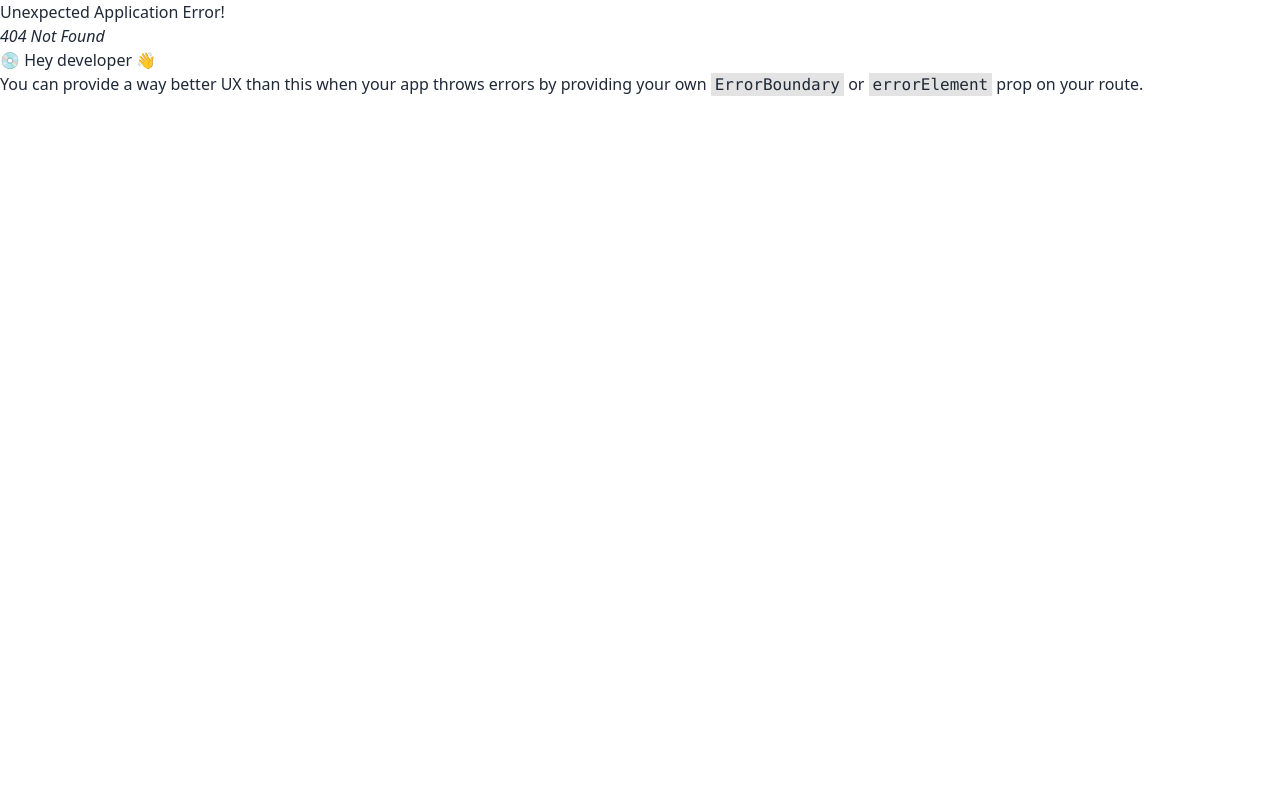
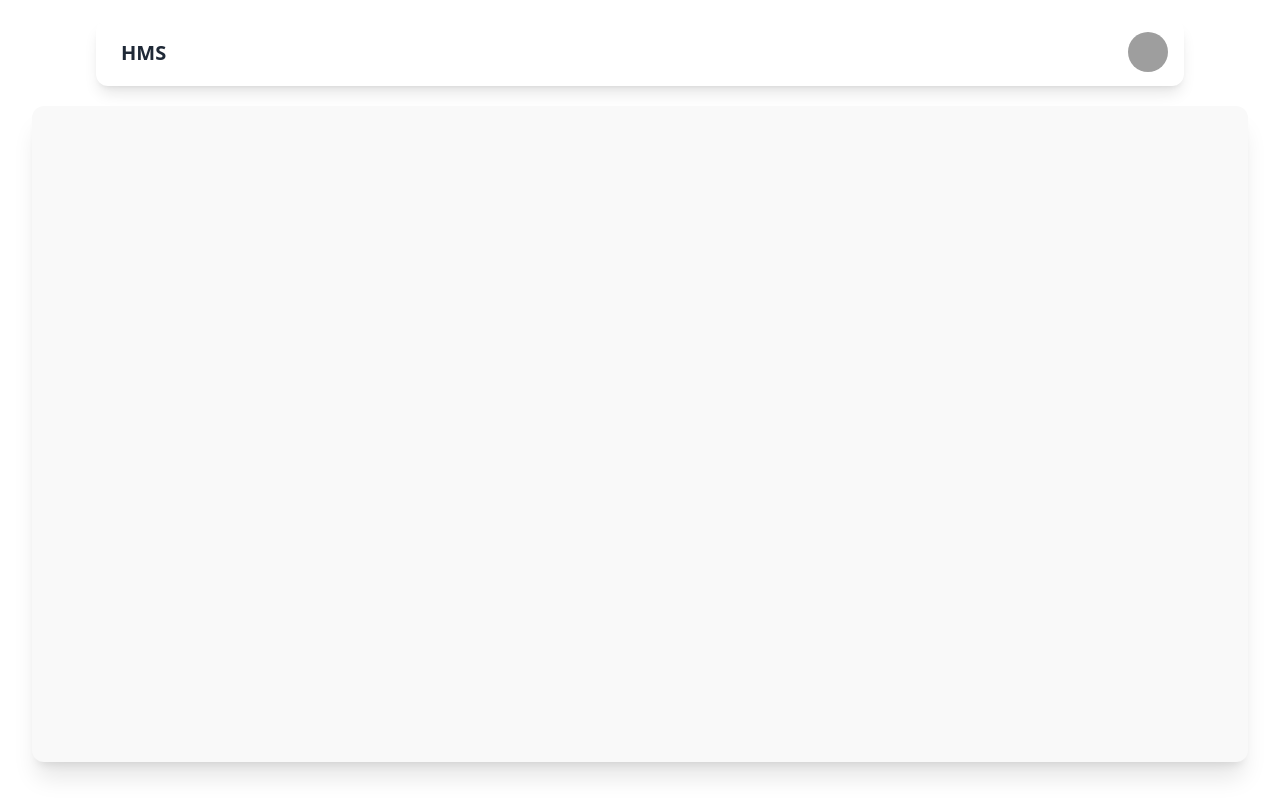
Before and after one commit to rirefat/hostel-management-system-client, a React (Create React App) app: page /student-panel in a window 1280 px wide. Before the commit this address had no page. Built offline with nearby package versions, Linux system fonts and the light colour scheme; grey boxes are pictures that could not be loaded.

Commit message:
done upto student panel basic layout

```diff
--- a/src/App.css
+++ b/src/App.css
@@ -1,6 +1,7 @@
 /*
 $max-width: 1440px;
-$universal-padding: 0 6rem;
+$universal-padding: 0 4rem;
 $primary-color: #EA5E34;
 $text-primary: #f9f9f9;
+$btn-hover-bg: #b52a19;
  */
--- a/src/App.js
+++ b/src/App.js
@@ -4,6 +4,7 @@ import { RouterProvider, createBrowserRouter } from 'react-router-dom';
 import Main from './Layout/Main';
 import Login from './FolderStructure/Pages/Login/Login';
 import RegistrationPage from './FolderStructure/RegistrationPage/RegistrationPage';
+import StudentPanel from './FolderStructure/Pages/StudentPanel/StudentPanel';
 
 function App() {
   const router = createBrowserRouter([
@@ -14,6 +15,7 @@ function App() {
         {path:'/', element: <Login></Login>},
         {path:'/login', element: <Login></Login>},
         {path:'/registration', element: <RegistrationPage></RegistrationPage>},
+        {path:'/student-panel', element: <StudentPanel></StudentPanel>},
       ]
     },
   ]);
--- a/src/FolderStructure/Components/Navbar/Navbar.js
+++ b/src/FolderStructure/Components/Navbar/Navbar.js
@@ -1,12 +1,13 @@
 import React from 'react';
 import './Navbar.css';
+import { Link } from 'react-router-dom';
 
 const Navbar = () => {
     return (
         <div className='navbar-section'>
             <div className="navbar bg-base-100 shadow-lg my-5 rounded-xl">
                 <div className="flex-1">
-                    <a className="btn btn-ghost normal-case text-xl">HMS</a>
+                    <Link className="btn btn-ghost normal-case text-xl">HMS</Link>
                 </div>
                 <div className="flex-none">
                     <ul className="menu menu-horizontal px-1">
@@ -17,10 +18,10 @@ const Navbar = () => {
                                 </div>
                             </label>
                             <ul tabIndex={0} className="mt-3 p-2 shadow menu menu-compact dropdown-content bg-base-100 rounded-box w-52">
-                                <li><a className="justify-between">Student Panel</a></li>
-                                <li><a className="justify-between">Admin Panel</a></li>
-                                <li><a>Update Profile</a></li>
-                                <li><a>Logout</a></li>
+                                <li><Link to={'/student-panel'} className="justify-between">Student Panel</Link></li>
+                                <li><Link to={'/admin-panel'} className="justify-between">Admin Panel</Link></li>
+                                <li><Link>Update Profile</Link></li>
+                                <li><Link>Logout</Link></li>
                             </ul>
                         </div>
                     </ul>
--- a/src/FolderStructure/Pages/Login/Login.js
+++ b/src/FolderStructure/Pages/Login/Login.js
@@ -9,8 +9,8 @@ const Login = () => {
             <form className='login-form shadow-lg mt-8'>
                 <div className="icon text-6xl mb-4"><CgProfile></CgProfile></div>
                 <h2 className='text-4xl mb-4'>User Login</h2>
-                <input type="email" placeholder="Type email here" className="w-96 mb-5 input input-bordered w-full max-w-xs" />
-                <input type="password" placeholder="Type password here" className=" mb-5 input input-bordered w-full max-w-xs" />
+                <input required type="email" placeholder="Type email here" className="w-96 mb-5 input input-bordered w-full max-w-xs" />
+                <input required type="password" placeholder="Type password here" className=" mb-5 input input-bordered w-full max-w-xs" />
                 <button className="btn btn-info mb-6">Login</button>
 
                 <div className='text-center' >
--- /dev/null
+++ b/src/FolderStructure/Pages/StudentPanel/StudentPanel.css
@@ -0,0 +1,15 @@
+.student-panel {
+  max-width: 1440px;
+  margin: 0 auto;
+  padding: 0 2rem;
+}
+.student-panel .container {
+  background-color: #f9f9f9;
+  width: 100%;
+  height: 82vh;
+  border-radius: 12px;
+  overflow-y: scroll;
+}
+.student-panel .container::-webkit-scrollbar {
+  width: 2px;
+}/*# sourceMappingURL=StudentPanel.css.map */
--- /dev/null
+++ b/src/FolderStructure/Pages/StudentPanel/StudentPanel.js
@@ -0,0 +1,14 @@
+import React from 'react';
+import './StudentPanel.css'
+
+const StudentPanel = () => {
+    return (
+        <div className='student-panel '>
+            <div className="container shadow-xl">
+
+            </div>
+        </div>
+    );
+};
+
+export default StudentPanel;
--- /dev/null
+++ b/src/FolderStructure/Pages/StudentPanel/StudentPanel.scss
@@ -0,0 +1,23 @@
+$max-width: 1440px;
+$universal-padding: 0 2rem;
+$primary-color: #EA5E34;
+$text-primary: #f9f9f9;
+$btn-hover-bg: #b52a19;
+
+.student-panel{
+    max-width: $max-width;
+    margin: 0 auto;
+    padding: $universal-padding;
+
+    .container{
+        background-color: #f9f9f9;
+        width: 100%;
+        height: 82vh;
+        border-radius: 12px;
+        overflow-y: scroll;
+
+        &::-webkit-scrollbar{
+            width: 2px;
+        }
+    }
+}
--- a/src/FolderStructure/RegistrationPage/RegistrationPage.js
+++ b/src/FolderStructure/RegistrationPage/RegistrationPage.js
@@ -11,37 +11,37 @@ const RegistrationPage = () => {
                 <h2 className='text-4xl mb-10'>User Registration</h2>
 
                 <div className='main-container mt-4'>
-                    <input type='text' placeholder="First name" className="w-96 mb-5 input input-bordered w-full max-w-xs" />
-                    <input type='text' placeholder="Last name" className="w-96 mb-5 input input-bordered w-full max-w-xs" />
-                    <input type='email' placeholder="Email Address" className="w-96 mb-5 input input-bordered w-full max-w-xs" />
-                    <input type='number' placeholder="Student ID" className="w-96 mb-5 input input-bordered w-full max-w-xs" />
+                    <input required type='text' placeholder="First name" className="w-96 mb-5 input input-bordered w-full max-w-xs" />
+                    <input required type='text' placeholder="Last name" className="w-96 mb-5 input input-bordered w-full max-w-xs" />
+                    <input required type='email' placeholder="Email Address" className="w-96 mb-5 input input-bordered w-full max-w-xs" />
+                    <input required type='number' placeholder="Student ID" className="w-96 mb-5 input input-bordered w-full max-w-xs" />
 
-                    <input type='number' placeholder="Self phone no." className="w-96 mb-5 input input-bordered w-full max-w-xs" />
-                    <input type='number' placeholder="Guardian phone no." className="w-96 mb-5 input input-bordered w-full max-w-xs" />
+                    <input required type='number' placeholder="Self phone no." className="w-96 mb-5 input input-bordered w-full max-w-xs" />
+                    <input required type='number' placeholder="Guardian phone no." className="w-96 mb-5 input input-bordered w-full max-w-xs" />
 
-                    <select className="select select-bordered w-full max-w-xs">
+                    <select required className="select select-bordered w-full max-w-xs">
                         <option disabled selected>Department name</option>
                         <option>Han Solo</option>
                         <option>Greedo</option>
                     </select>
-                    <select className="select select-bordered w-full max-w-xs">
+                    <select required className="select select-bordered w-full max-w-xs">
                         <option disabled selected>Year Of Study</option>
                         <option>Han Solo</option>
                         <option>Greedo</option>
                     </select>
-                    <select className="select select-bordered w-full max-w-xs">
+                    <select required className="select select-bordered w-full max-w-xs">
                         <option disabled selected>Blood Group</option>
                         <option>Han Solo</option>
                         <option>Greedo</option>
                     </select>
-                    <select className="select select-bordered w-full max-w-xs">
+                    <select required className="select select-bordered w-full max-w-xs">
                         <option disabled selected>Gender</option>
                         <option>Male</option>
                         <option>Female</option>
                     </select>
 
-                    <input type="password" placeholder="Type password here" className=" mb-5 input input-bordered w-full max-w-xs" />
-                    <input type="password" placeholder="Confirm password" className=" mb-5 input input-bordered w-full max-w-xs" />
+                    <input required type="password" placeholder="Type password here" className=" mb-5 input input-bordered w-full max-w-xs" />
+                    <input required type="password" placeholder="Confirm password" className=" mb-5 input input-bordered w-full max-w-xs" />
                 </div>
 
                 <button className="btn btn-info mb-6">Sign Up</button>
```
Also changed, not shown: 1 other file (tests, documents, lock files or other folders).
